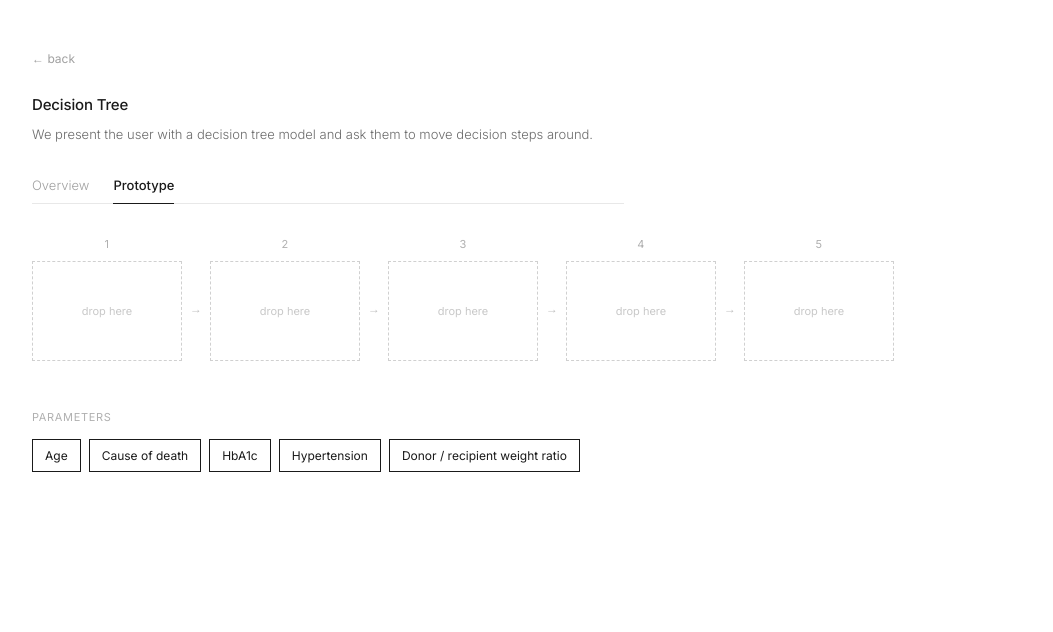
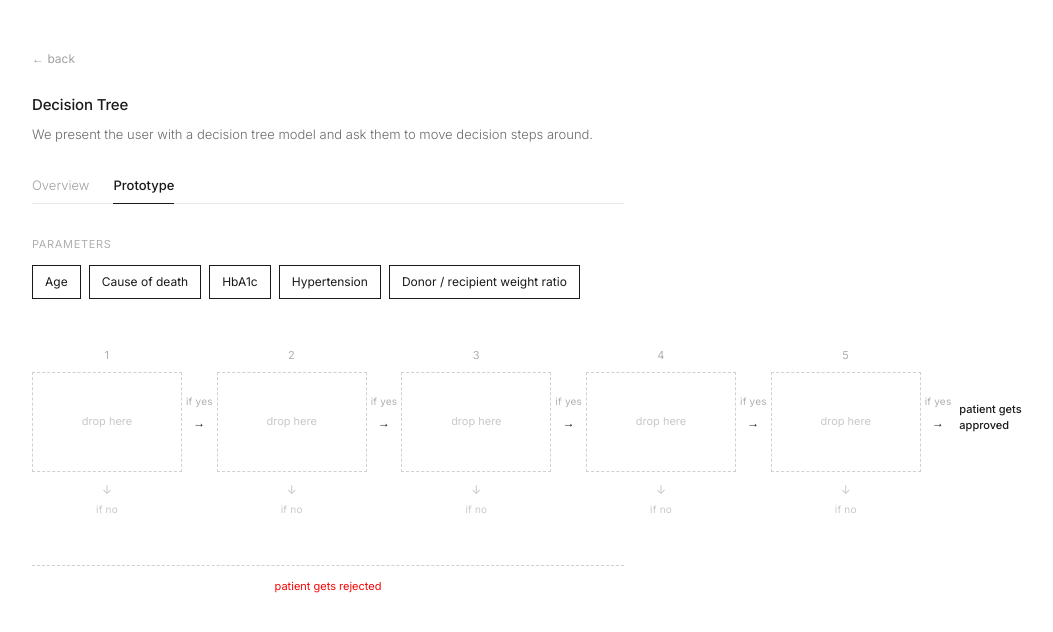
Before and after one commit to dennyabrain/iml-playground, a React (Vite) app: page /decision-tree in a window 1280 px wide. Both pictures are taken after a click on the button "Prototype". Shown: the top 632 px of the page, without its empty margins (32-1085 px from the left). Built offline with nearby package versions, Linux system fonts and the light colour scheme.

Commit message:
fix: decision tree style

```diff
--- a/src/pages/decision-tree/PrototypeTab.css
+++ b/src/pages/decision-tree/PrototypeTab.css
@@ -8,7 +8,7 @@
 
 .dt-steps {
   display: flex;
-  align-items: center;
+  align-items: flex-start;
   gap: 0;
 }
 
@@ -17,15 +17,78 @@
   flex-direction: column;
   align-items: center;
   gap: 8px;
+  flex-shrink: 0;
 }
 
-.dt-arrow {
+/* ── if yes arrow (horizontal) ───────────────────────────── */
+
+.dt-yes-arrow {
+  display: flex;
+  flex-direction: column;
+  align-items: center;
+  gap: 4px;
+  padding-top: 46px; /* align → with vertical center of step box */
+  flex-shrink: 0;
+  padding-left: 4px;
+  padding-right: 4px;
+}
+
+.dt-yes-label {
+  font-size: 10px;
+  color: #b0b0b0;
+  letter-spacing: 0.02em;
+  user-select: none;
+}
+
+.dt-yes-sym {
   font-size: 12px;
-  color: #c0c0c0;
-  padding: 0 8px;
-  margin-top: 20px; /* align with box, not step number */
+  color: #1a1a1a;
+  user-select: none;
+}
+
+/* ── if no branch (downward) ─────────────────────────────── */
+
+.dt-no-branch {
+  display: flex;
+  flex-direction: column;
+  align-items: center;
+  gap: 2px;
+}
+
+.dt-no-arrow {
+  font-size: 12px;
+  color: #c8c8c8;
+  user-select: none;
+}
+
+.dt-no-label {
+  font-size: 10px;
+  color: #c8c8c8;
+  letter-spacing: 0.02em;
+  user-select: none;
+}
+
+/* ── approved terminal ───────────────────────────────────── */
+
+.dt-approved {
+  padding-top: 54px; /* align text center with step box center */
+  font-size: 11px;
+  font-weight: 500;
+  color: #1a1a1a;
+  line-height: 1.5;
   flex-shrink: 0;
-  user-select: none;
+  padding-left: 4px;
+}
+
+/* ── rejected terminal ───────────────────────────────────── */
+
+.dt-rejected {
+  font-size: 11px;
+  font-weight: 400;
+  color: #f70505;
+  text-align: center;
+  padding-top: 12px;
+  border-top: 1px dashed #d0d0d0;
 }
 
 /* ── step number ─────────────────────────────────────────── */
--- a/src/pages/decision-tree/PrototypeTab.jsx
+++ b/src/pages/decision-tree/PrototypeTab.jsx
@@ -172,6 +172,26 @@ export default function PrototypeTab() {
   return (
     <div className="dt-panel">
 
+      <div className="dt-palette">
+        <span className="dt-palette-heading">Parameters</span>
+        <div className="dt-blocks">
+          {PARAMETERS.map(p => {
+            const used = usedKeys.includes(p.key)
+            return (
+              <div
+                key={p.key}
+                draggable={!used}
+                onDragStart={() => setDragging(p.key)}
+                onDragEnd={() => setDragging(null)}
+                className={`dt-block${used ? ' dt-block--used' : ''}`}
+              >
+                {p.label}
+              </div>
+            )
+          })}
+        </div>
+      </div>
+
       <div className="dt-steps">
         {steps.map((step, i) => (
           <Fragment key={i}>
@@ -203,30 +223,24 @@ export default function PrototypeTab() {
                   <span className="dt-hint">drop here</span>
                 )}
               </div>
+              <div className="dt-no-branch">
+                <span className="dt-no-arrow">↓</span>
+                <span className="dt-no-label">if no</span>
+              </div>
             </div>
-            {i < 4 && <span className="dt-arrow">→</span>}
+            <div className="dt-yes-arrow">
+              <span className="dt-yes-label">if yes</span>
+              <span className="dt-yes-sym">→</span>
+            </div>
           </Fragment>
         ))}
+        <div className="dt-approved">
+          patient gets<br />approved
+        </div>
       </div>
 
-      <div className="dt-palette">
-        <span className="dt-palette-heading">Parameters</span>
-        <div className="dt-blocks">
-          {PARAMETERS.map(p => {
-            const used = usedKeys.includes(p.key)
-            return (
-              <div
-                key={p.key}
-                draggable={!used}
-                onDragStart={() => setDragging(p.key)}
-                onDragEnd={() => setDragging(null)}
-                className={`dt-block${used ? ' dt-block--used' : ''}`}
-              >
-                {p.label}
-              </div>
-            )
-          })}
-        </div>
+      <div className="dt-rejected">
+        patient gets rejected
       </div>
 
     </div>
```
